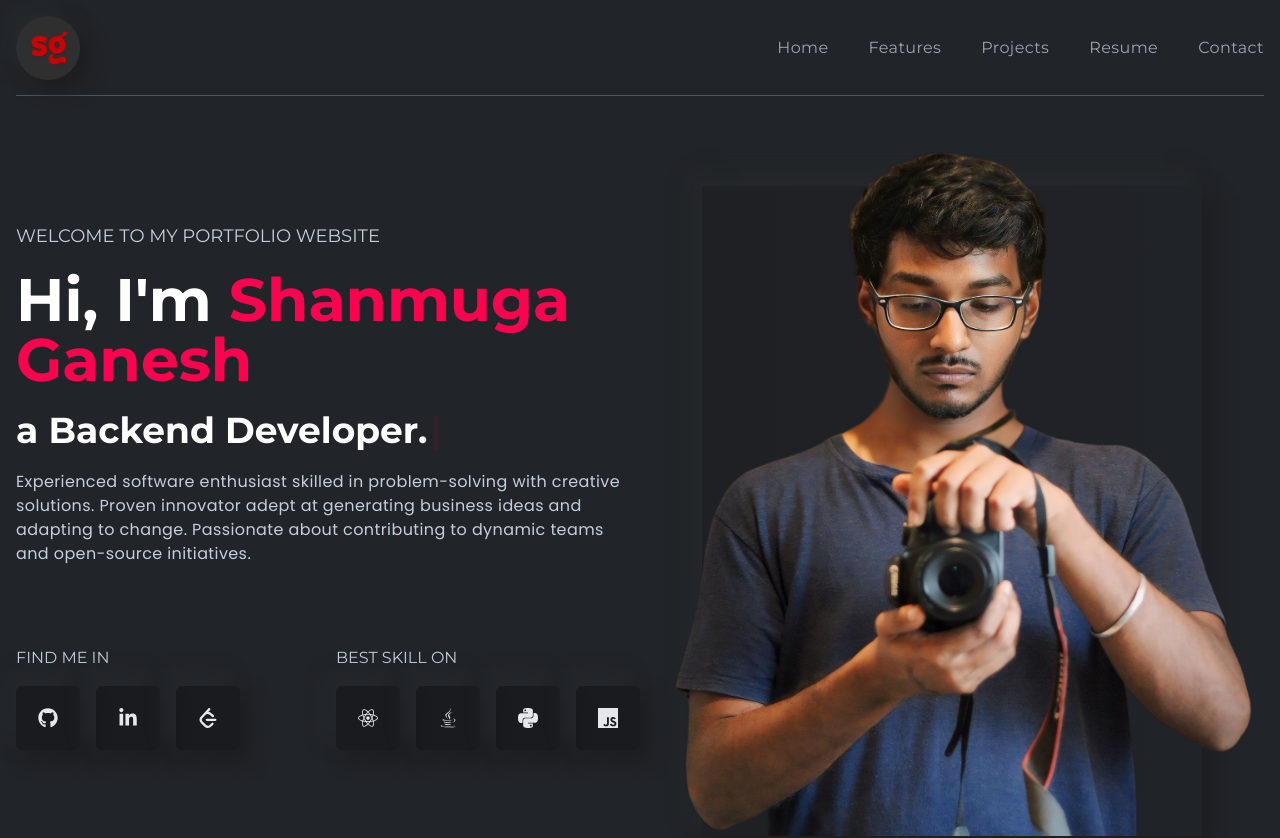
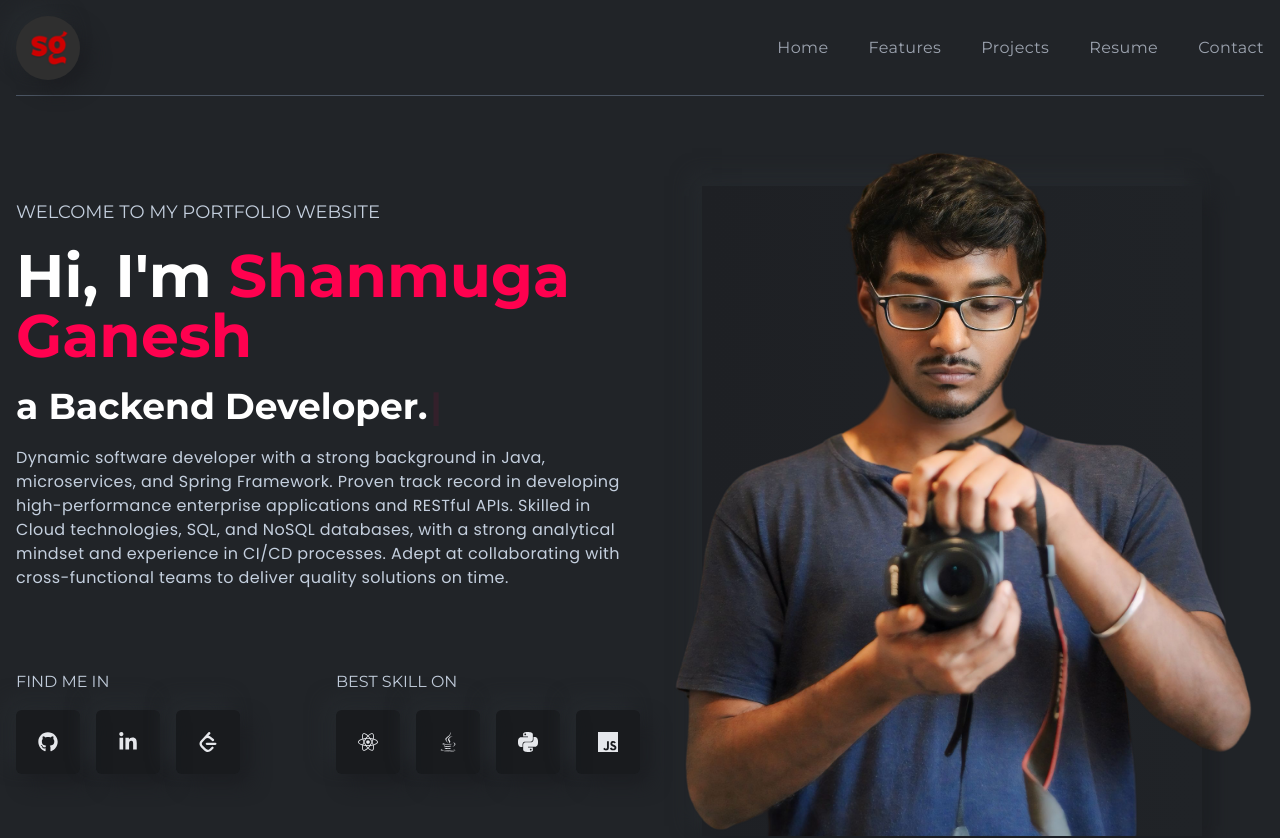
Before and after one commit to ShanmugaGanesh1999/Portfolio, a React (Create React App) app: page / in a window 1280 px wide. Shown: the top 838 px of the page. Built offline with nearby package versions, Linux system fonts and the light colour scheme.

Commit message:
recent changes

```diff
--- a/src/components/banner/LeftBanner.js
+++ b/src/components/banner/LeftBanner.js
@@ -34,10 +34,12 @@ const LeftBanner = () => {
           />
         </h2>
         <p className="text-base font-bodyFont leading-6 tracking-wide">
-          Experienced software enthusiast skilled in problem-solving with
-          creative solutions. Proven innovator adept at generating business
-          ideas and adapting to change. Passionate about contributing to dynamic
-          teams and open-source initiatives.
+          Dynamic software developer with a strong background in Java,
+          microservices, and Spring Framework. Proven track record in developing
+          high-performance enterprise applications and RESTful APIs. Skilled in
+          Cloud technologies, SQL, and NoSQL databases, with a strong analytical
+          mindset and experience in CI/CD processes. Adept at collaborating with
+          cross-functional teams to deliver quality solutions on time.
         </p>
       </div>
       <div className="flex flex-col xl:flex-row gap-6 lgl:gap-0 justify-between">
--- a/src/components/resume/Resume.js
+++ b/src/components/resume/Resume.js
@@ -12,7 +12,7 @@ const Resume = () => {
   const handleDownload = () => {
     // Replace this URL with the actual path to your resume file
     const resumeUrl =
-      "https://drive.google.com/file/d/1R56Z0Bf7qloSGE4TLBhEayFS2JmMVBzS/view?usp=sharing";
+      "https://drive.google.com/file/d/1DIk_jM6M9wjX5DFwQwAaDD2RF5Kc4h23/view?usp=sharing";
     window.open(resumeUrl, "_blank");
   };
 
```
